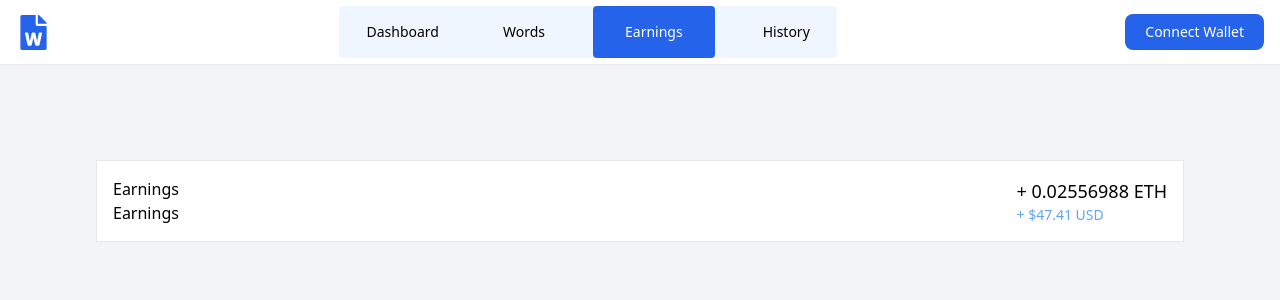
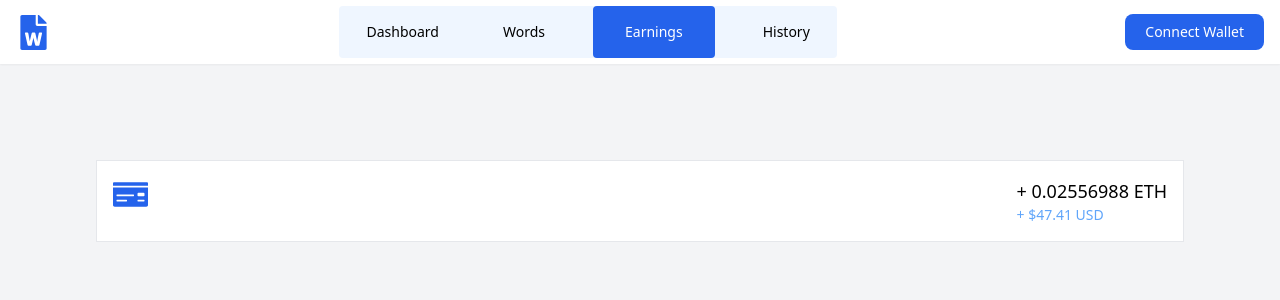
Before and after one commit to kwakyebrilliant/playme, a React (Create React App) app: page /earnings in a window 1280 px wide. Shown: the top 300 px of the page. Built offline with nearby package versions, Linux system fonts and the light colour scheme; the HTML template or start-up script is replaced by a standard one.

Commit message:
earnings updates

```diff
--- a/src/dashboard/Earnings.js
+++ b/src/dashboard/Earnings.js
@@ -1,5 +1,7 @@
 import React from 'react'
 import DashboardNav from './DashboardNav'
+
+import { FaMoneyCheck } from 'react-icons/fa'
 
 function Earnings() {
   return (
@@ -11,8 +13,7 @@ function Earnings() {
 
       <div className='bg-white border flex justify-between lg:p-4 p-2'>
         <div>
-        <p>Earnings</p>
-        <p>Earnings</p>
+        <FaMoneyCheck className=' text-blue-600 lg:w-[35px] lg:h-[35px]'/>
         </div>
         <div>
         <p className='text-lg'>+ 0.02556988 ETH</p>
```
